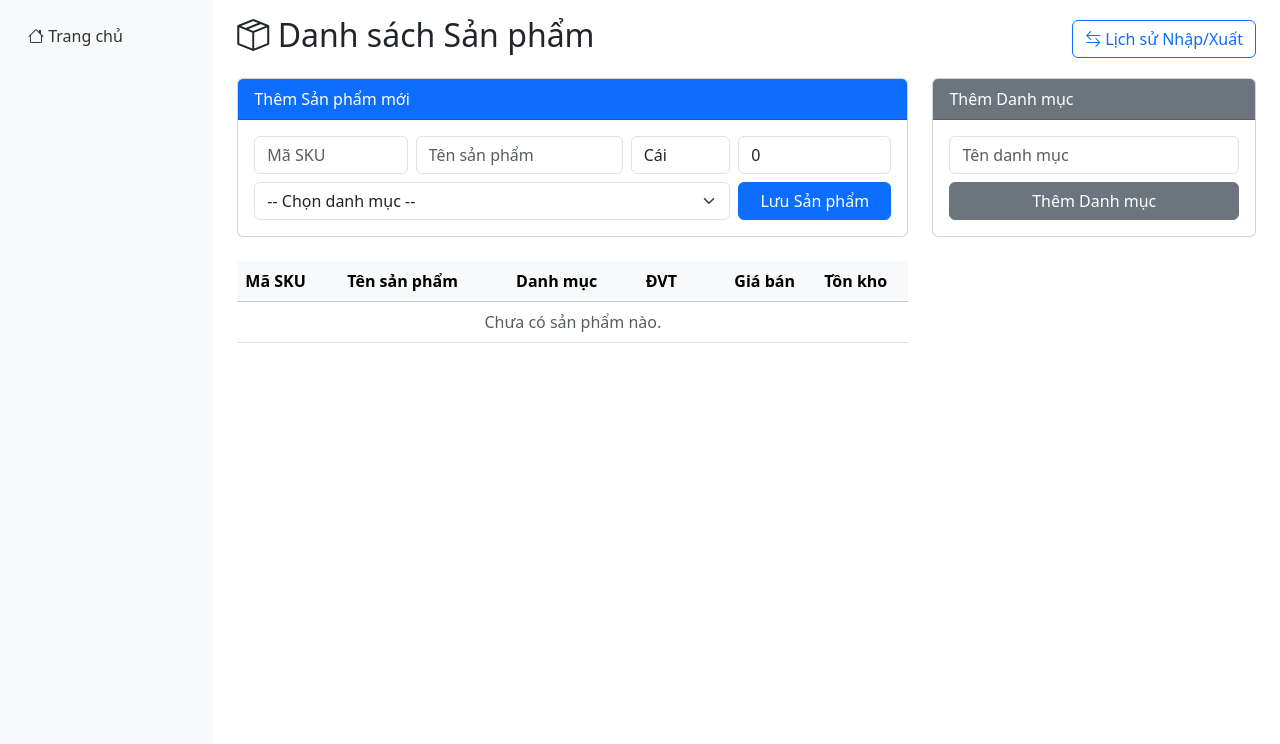
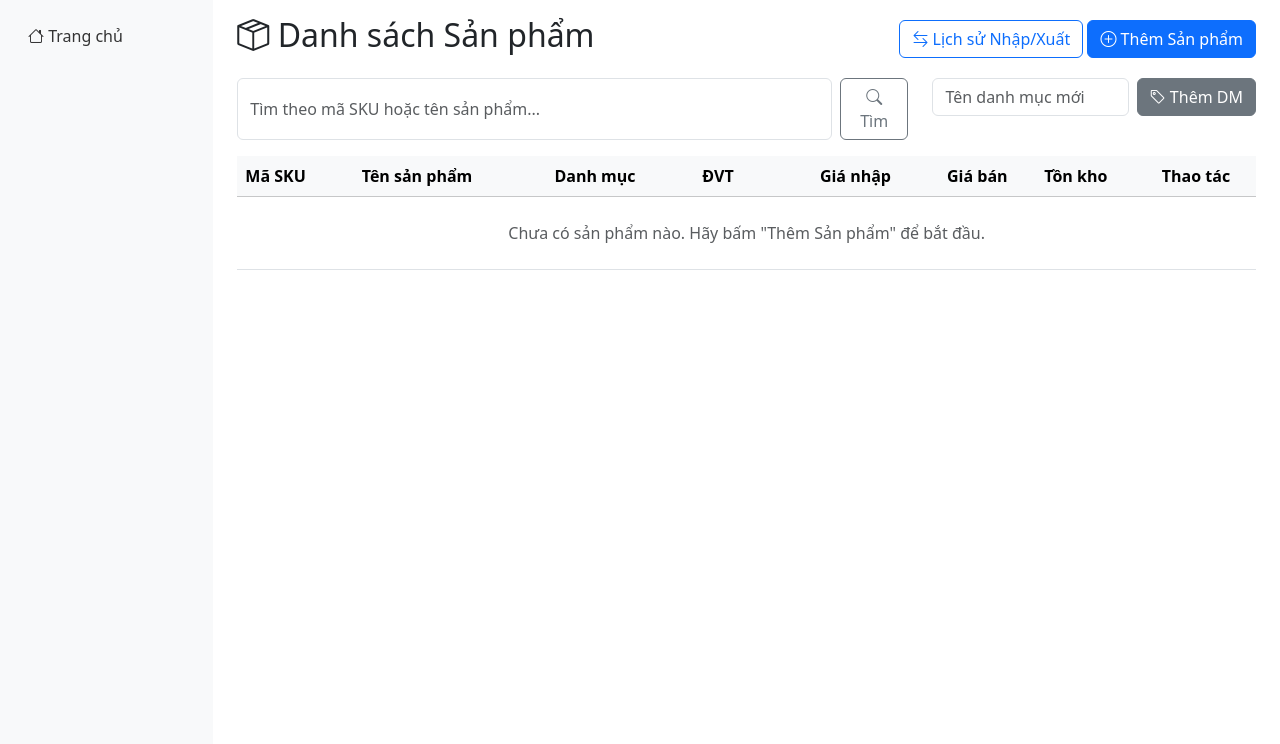
Before and after one commit to trungkienasmart-code/mini-erp, a FastAPI app: page /inventory/products in a window 1280 px wide. Shown: the part 56-800 px from the top of the page. Run offline with FastAPI, Linux system fonts and the light colour scheme; data that the repository does not hold is empty.

Commit message:
feat: hoan thien CRUD san pham voi tim kiem

```diff
--- a/app/modules/quan_ly_kho/models.py
+++ b/app/modules/quan_ly_kho/models.py
@@ -19,6 +19,7 @@ class Product(SQLModel, table=True):
     name: str = Field(max_length=200)
     unit: str = Field(default="Cái", max_length=20) # Đơn vị tính
     price: float = Field(default=0.0) # Giá bán
+    cost_price: float = Field(default=0.0) # Giá nhập gần nhất
     stock_quantity: int = Field(default=0) # Tồn kho hiện tại
 
     # Khóa ngoại liên kết tới Category
--- a/app/templates/quan_ly_kho/product_list.html
+++ b/app/templates/quan_ly_kho/product_list.html
@@ -5,46 +5,52 @@
 {% block content %}
 <div class="d-flex justify-content-between align-items-center mb-3">
     <h2><i class="bi bi-box-seam"></i> Danh sách Sản phẩm</h2>
+    <div>
         <a href="/inventory/stock-moves" class="btn btn-outline-primary">
             <i class="bi bi-arrow-left-right"></i> Lịch sử Nhập/Xuất
         </a>
+        <a href="/inventory/products/new" class="btn btn-primary">
+            <i class="bi bi-plus-circle"></i> Thêm Sản phẩm
+        </a>
+    </div>
 </div>
 
-<div class="row">
-    <!-- Cột bên trái: Form thêm sản phẩm -->
+{% if request.query_params.get('error') %}
+<div class="alert alert-danger">
+    <i class="bi bi-exclamation-triangle"></i> {{ request.query_params.get('error') }}
+</div>
+{% endif %}
+
+<!-- Thanh tìm kiếm + Form danh mục nhanh -->
+<div class="row mb-3">
     <div class="col-md-8">
-        <div class="card mb-4">
-            <div class="card-header bg-primary text-white">Thêm Sản phẩm mới</div>
-            <div class="card-body">
-                <form method="post" action="/inventory/products/create" class="row g-2">
-                    <div class="col-md-3">
-                        <input type="text" name="sku" class="form-control" placeholder="Mã SKU" required>
+        <form method="get" action="/inventory/products" class="d-flex">
+            <input type="text" name="q" class="form-control me-2"
+                   placeholder="Tìm theo mã SKU hoặc tên sản phẩm..."
+                   value="{{ keyword }}">
+            <button class="btn btn-outline-secondary" type="submit">
+                <i class="bi bi-search"></i> Tìm
+            </button>
+            {% if keyword %}
+            <a href="/inventory/products" class="btn btn-outline-danger ms-2">
+                <i class="bi bi-x-circle"></i> Xóa lọc
+            </a>
+            {% endif %}
+        </form>
     </div>
     <div class="col-md-4">
-                        <input type="text" name="name" class="form-control" placeholder="Tên sản phẩm" required>
-                    </div>
-                    <div class="col-md-2">
-                        <input type="text" name="unit" class="form-control" placeholder="ĐVT" value="Cái">
-                    </div>
-                    <div class="col-md-3">
-                        <input type="number" name="price" class="form-control" placeholder="Giá bán" value="0">
-                    </div>
-                    <div class="col-md-9">
-                        <select name="category_id" class="form-select">
-                            <option value="">-- Chọn danh mục --</option>
-                            {% for cat in categories %}
-                            <option value="{{ cat.id }}">{{ cat.name }}</option>
-                            {% endfor %}
-                        </select>
-                    </div>
-                    <div class="col-md-3">
-                        <button type="submit" class="btn btn-primary w-100">Lưu Sản phẩm</button>
-                    </div>
+        <form method="post" action="/inventory/categories/create" class="d-flex">
+            <input type="text" name="name" class="form-control me-2"
+                   placeholder="Tên danh mục mới" required>
+            <button type="submit" class="btn btn-secondary text-nowrap">
+                <i class="bi bi-tag"></i> Thêm DM
+            </button>
         </form>
     </div>
 </div>
 
-        <!-- Bảng danh sách sản phẩm -->
+<!-- Bảng sản phẩm -->
+<div class="table-responsive">
 <table class="table table-hover bg-white">
     <thead class="table-light">
         <tr>
@@ -52,8 +58,10 @@
             <th>Tên sản phẩm</th>
             <th>Danh mục</th>
             <th>ĐVT</th>
+            <th class="text-end">Giá nhập</th>
             <th class="text-end">Giá bán</th>
             <th class="text-center">Tồn kho</th>
+            <th class="text-center" style="width: 120px;">Thao tác</th>
         </tr>
     </thead>
     <tbody>
@@ -63,31 +71,39 @@
             <td>{{ prod.name }}</td>
             <td><span class="badge bg-secondary">{{ prod.category_name }}</span></td>
             <td>{{ prod.unit }}</td>
+            <td class="text-end">{{ "{:,.0f}".format(prod.cost_price) }} đ</td>
             <td class="text-end">{{ "{:,.0f}".format(prod.price) }} đ</td>
-                    <td class="text-center">{{ prod.stock_quantity }}</td>
+            <td class="text-center">
+                <span class="badge {% if prod.stock_quantity > 0 %}bg-success{% else %}bg-secondary{% endif %}">
+                    {{ prod.stock_quantity }}
+                </span>
+            </td>
+            <td class="text-center">
+                <a href="/inventory/products/{{ prod.id }}/edit"
+                   class="btn btn-sm btn-outline-primary" title="Sửa">
+                    <i class="bi bi-pencil"></i>
+                </a>
+                <form method="post" action="/inventory/products/{{ prod.id }}/delete"
+                      class="d-inline"
+                      onsubmit="return confirm('Bạn chắc chắn muốn xóa sản phẩm này?')">
+                    <button class="btn btn-sm btn-outline-danger" title="Xóa">
+                        <i class="bi bi-trash"></i>
+                    </button>
+                </form>
+            </td>
         </tr>
         {% else %}
-                <tr><td colspan="6" class="text-center text-muted">Chưa có sản phẩm nào.</td></tr>
+        <tr>
+            <td colspan="8" class="text-center text-muted py-4">
+                {% if keyword %}
+                Không tìm thấy sản phẩm nào phù hợp với "{{ keyword }}".
+                {% else %}
+                Chưa có sản phẩm nào. Hãy bấm "Thêm Sản phẩm" để bắt đầu.
+                {% endif %}
+            </td>
+        </tr>
         {% endfor %}
     </tbody>
 </table>
 </div>
-
-    <!-- Cột bên phải: Form thêm danh mục -->
-    <div class="col-md-4">
-        <div class="card">
-            <div class="card-header bg-secondary text-white">Thêm Danh mục</div>
-            <div class="card-body">
-                <form method="post" action="/inventory/categories/create" class="row g-2">
-                    <div class="col-12">
-                        <input type="text" name="name" class="form-control" placeholder="Tên danh mục" required>
-                    </div>
-                    <div class="col-12">
-                        <button type="submit" class="btn btn-secondary w-100">Thêm Danh mục</button>
-                    </div>
-                </form>
-            </div>
-        </div>
-    </div>
-</div>
 {% endblock %}
```
Also changed, not shown: app/modules/quan_ly_kho/router.py (+73 -33 lines), app/modules/quan_ly_kho/schemas.py (+8 -0 lines), app/modules/quan_ly_kho/services.py (+40 -0 lines), app/templates/quan_ly_kho/product_form.html (added, +67 -0 lines). Lines whose indentation alone changed are shown as unchanged.
